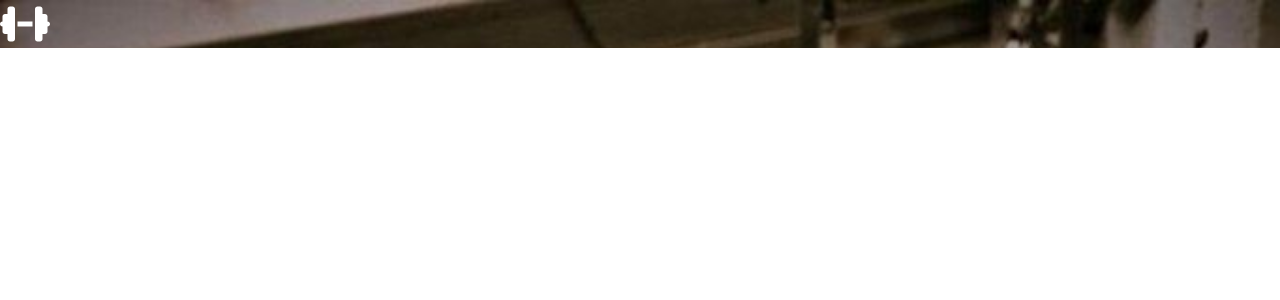
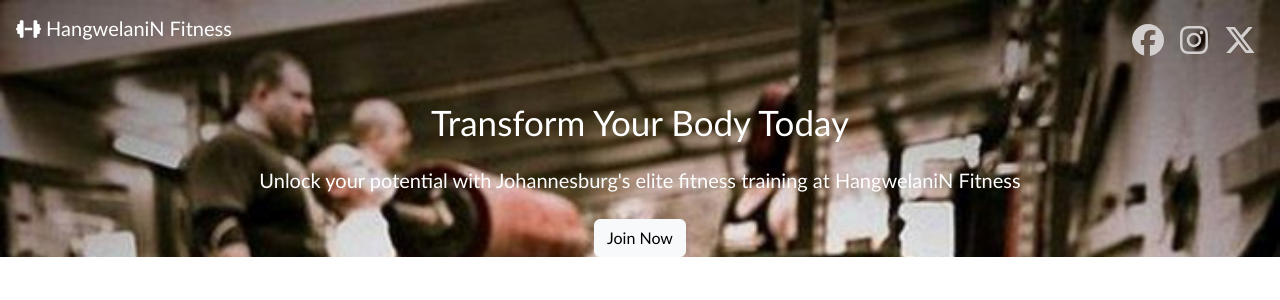
Before and after one commit to HangwelaniN/H.Fitness, a React (Create React App) app: page / in a window 1280 px wide. Shown: the top 300 px of the page. Built offline with nearby package versions, Linux system fonts and the light colour scheme.

Commit message:
Homepage

```diff
--- a/src/App.css
+++ b/src/App.css
@@ -1,9 +1,22 @@
 .App {
   color: white;
+  font-family:'Gill Sans', 'Gill Sans MT', Calibri, 'Trebuchet MS', sans-serif;
 }
 
 .wrap1{
   background-image: url(./imgs/pic8.jpg);
    background-size: cover;
+   text-align: center;
+}
 
+ul{
+  list-style-type: none;
+  color: rgb(211, 207, 207)
+ }
+p{
+  font-size: 35px;
 }
+p1{
+ font-size: 20px;
+ margin-bottom: 10px;
+}
--- a/src/App.js
+++ b/src/App.js
@@ -1,12 +1,32 @@
 import './App.css';
 import { FontAwesomeIcon } from '@fortawesome/react-fontawesome'
 import { faDumbbell } from '@fortawesome/free-solid-svg-icons'
+import { faFacebook } from '@fortawesome/free-brands-svg-icons'
+import { faInstagram } from '@fortawesome/free-brands-svg-icons'
+import { faXTwitter } from '@fortawesome/free-brands-svg-icons'
+import Button from 'react-bootstrap/Button';
 
 function App() {
   return (
     <div className="App">
          <div className='wrap1'>
-           <h1><FontAwesomeIcon icon={faDumbbell} /></h1>
+          <div className="sec1 d-flex justify-content-between">
+           <h1 className='fs-5 p-3'><FontAwesomeIcon icon={faDumbbell} /> HangwelaniN Fitness</h1>
+           <ul className='d-flex p-3 fs-2'>
+            <li><FontAwesomeIcon icon={faFacebook} className=" mx-2"/></li>
+            <li><FontAwesomeIcon icon={faInstagram}  className=" mx-2"/></li>
+            <li><FontAwesomeIcon icon={faXTwitter} className=" mx-2"/></li>
+           </ul>
+            </div>
+            <p>Transform Your Body Today</p>
+           <p1>Unlock your potential with Johannesburg's elite fitness training
+            at HangwelaniN Fitness
+           </p1>
+           <br />
+           <br />
+
+            <Button variant="light" className='button'>Join Now</Button>
+
          </div>
     </div>
   );
```
